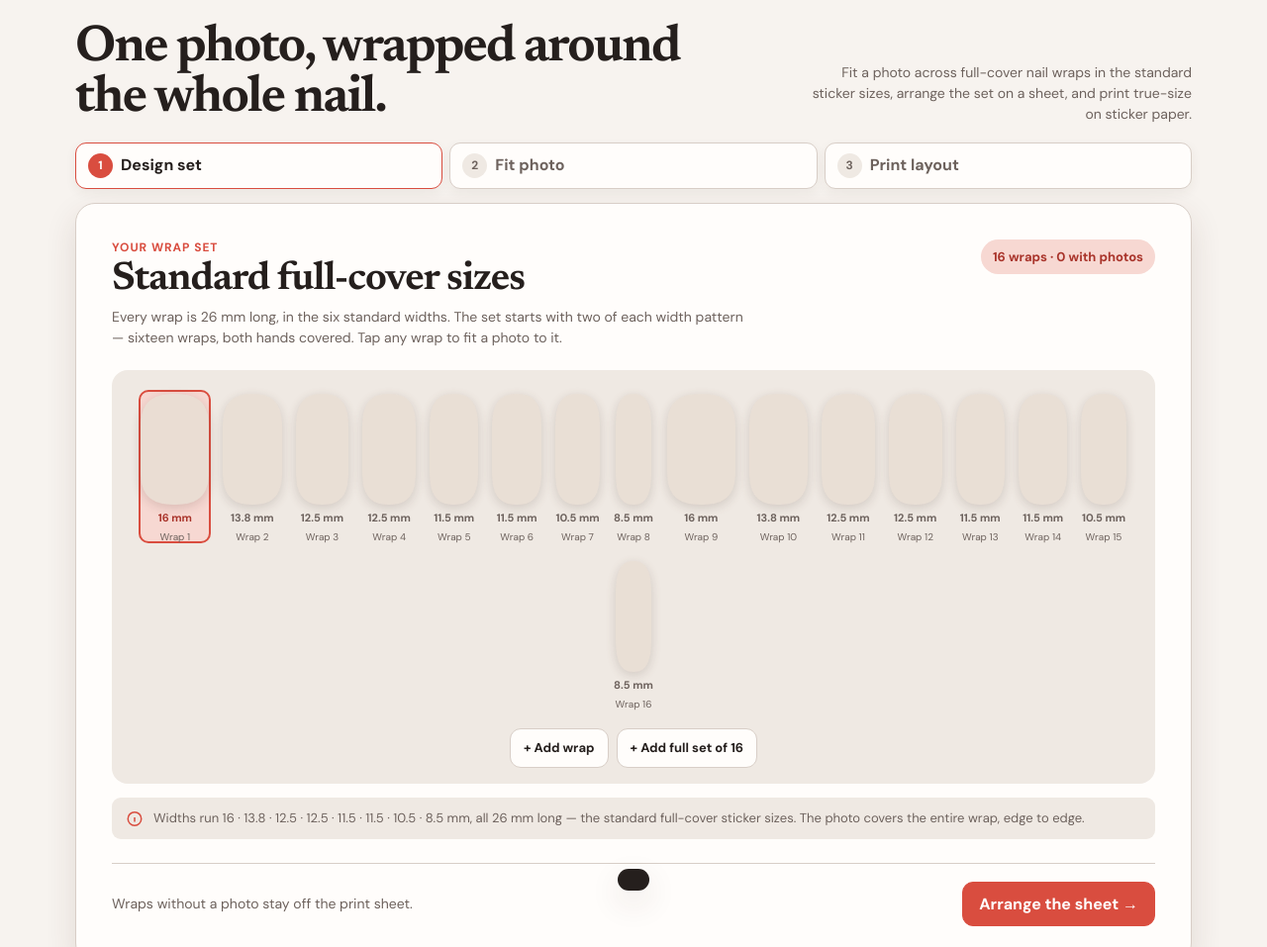
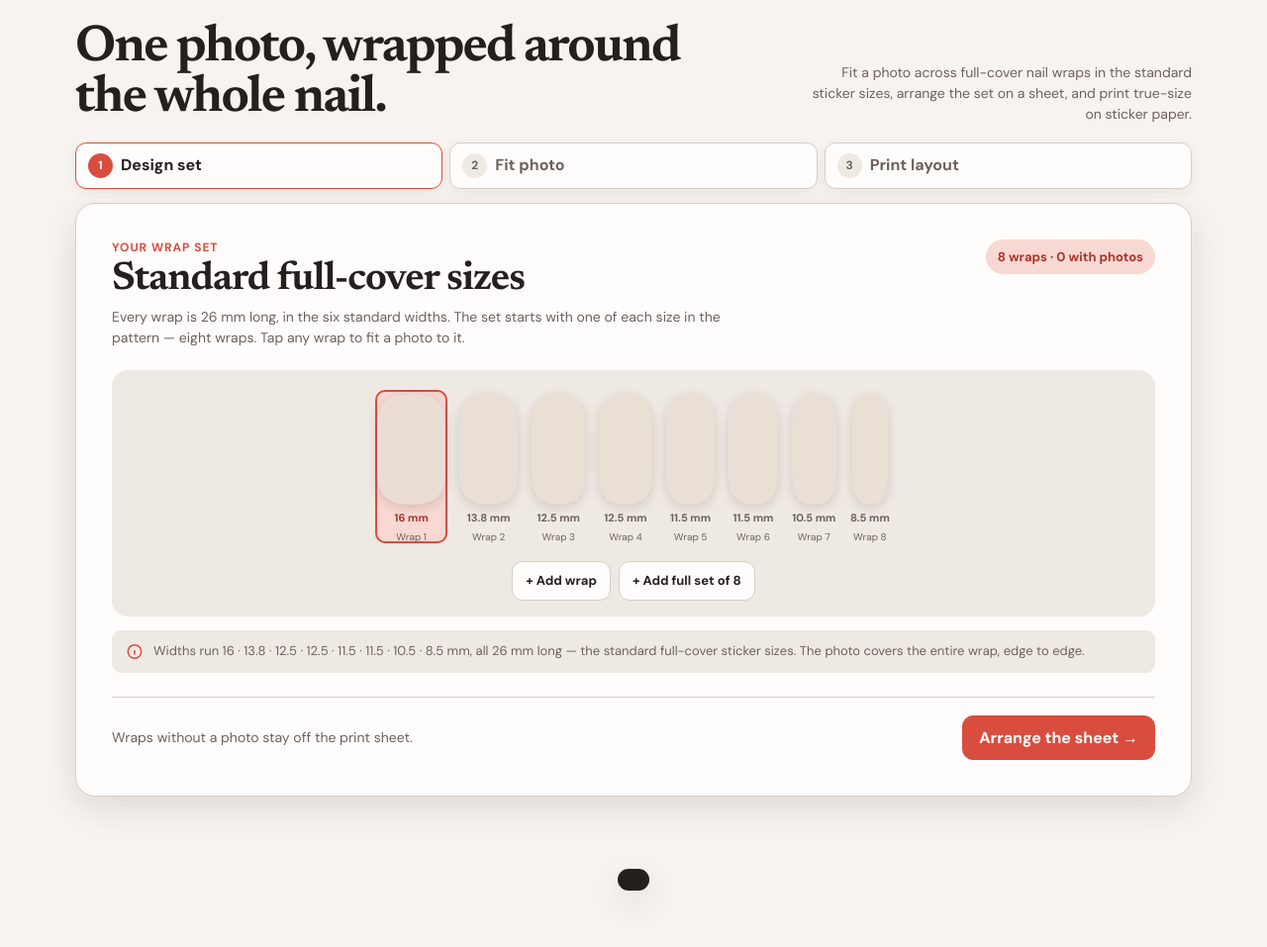
Before and after one commit to coopmatth/nail-wrap-designer, a plain HTML site: page index.html in a window 1280 px wide. Shown: the top 957 px of the page at 99% size. After the commit the page ends 847 px from the top, so only its background shows below. Drawn offline with Linux system fonts and the light colour scheme.

Commit message:
Default set: 8 wraps, one of each size

```diff
--- a/index.html
+++ b/index.html
@@ -32,11 +32,11 @@
   </nav>
   <section class="workspace">
     <article class="screen active" id="setScreen">
-      <div class="head"><div><div class="eyebrow">Your wrap set</div><h2>Standard full-cover sizes</h2><p>Every wrap is 26 mm long, in the six standard widths. The set starts with two of each width pattern — sixteen wraps, both hands covered. Tap any wrap to fit a photo to it.</p></div><div class="pill" id="setCount">16 wraps</div></div>
+      <div class="head"><div><div class="eyebrow">Your wrap set</div><h2>Standard full-cover sizes</h2><p>Every wrap is 26 mm long, in the six standard widths. The set starts with one of each size in the pattern — eight wraps. Tap any wrap to fit a photo to it.</p></div><div class="pill" id="setCount">8 wraps</div></div>
       <div class="set-sheet">
         <div class="wrap-grid" id="wrapGrid"></div>
-        <div class="empty-set hidden" id="emptySet"><b>No wraps in the set</b>Add a wrap or a full set of sixteen to get started.</div>
-        <div class="set-tools"><button class="btn" id="addWrap" type="button">+ Add wrap</button><button class="btn" id="addSet" type="button">+ Add full set of 16</button></div>
+        <div class="empty-set hidden" id="emptySet"><b>No wraps in the set</b>Add a wrap or a full set of eight to get started.</div>
+        <div class="set-tools"><button class="btn" id="addWrap" type="button">+ Add wrap</button><button class="btn" id="addSet" type="button">+ Add full set of 8</button></div>
       </div>
       <div class="note"><svg viewBox="0 0 24 24" fill="none" stroke="currentColor" stroke-width="2"><circle cx="12" cy="12" r="9"/><path d="M12 10v6m0-9h.01"/></svg><span>Widths run 16 · 13.8 · 12.5 · 12.5 · 11.5 · 11.5 · 10.5 · 8.5 mm, all 26 mm long — the standard full-cover sticker sizes. The photo covers the entire wrap, edge to edge.</span></div>
       <div class="actions"><span class="helper">Wraps without a photo stay off the print sheet.</span><button class="btn primary" id="doneSet">Arrange the sheet →</button></div>
@@ -60,7 +60,7 @@
     </article>
 
     <article class="screen" id="layoutScreen">
-      <div class="head"><div><div class="eyebrow">Print layout</div><h2>Arrange the sheet</h2><p>Wraps start in the standard two-rows-of-eight set arrangement. Drag any wrap to an unused area of a partially used sticker sheet.</p></div><div class="pill" id="layoutCount">0 wraps</div></div>
+      <div class="head"><div><div class="eyebrow">Print layout</div><h2>Arrange the sheet</h2><p>Wraps start in the standard set arrangement, up to eight per row. Drag any wrap to an unused area of a partially used sticker sheet.</p></div><div class="pill" id="layoutCount">0 wraps</div></div>
       <div class="layout-grid">
         <div class="settings">
           <div><div class="helper" style="font-weight:700;color:var(--ink);margin-bottom:8px">Paper size</div><div class="paper-picks"><button class="active" data-paper-size="letter">US Letter<small>8.5 × 11 in</small></button><button data-paper-size="a4">A4<small>210 × 297 mm</small></button></div></div>
@@ -86,7 +86,7 @@ var WIDTHS=[16,13.8,12.5,11.5,10.5,8.5];
 var SET_PATTERN=[16,13.8,12.5,12.5,11.5,11.5,10.5,8.5];
 var nextId=1;
 function makeWrap(w){return{id:nextId++,w:w,source:null,sourceUrl:'',scale:1,rotation:0,x:0,y:0,flip:false,layoutX:0,layoutY:0,previewUrl:''}}
-var wraps=[];SET_PATTERN.concat(SET_PATTERN).forEach(function(w){wraps.push(makeWrap(w))});
+var wraps=[];SET_PATTERN.forEach(function(w){wraps.push(makeWrap(w))});
 var state={screen:'set',selectedId:wraps[0].id,paperSize:'letter',background:'white',printDpi:600,paperScale:1,cutOutline:true};
 var $=function(s){return document.querySelector(s)},$$=function(s){return Array.prototype.slice.call(document.querySelectorAll(s))},toastTimer;
 function showToast(t){var e=$('#toast');e.textContent=t;e.classList.add('show');clearTimeout(toastTimer);toastTimer=setTimeout(function(){e.classList.remove('show')},2300)}
@@ -149,7 +149,7 @@ function renderSet(){
   $('#setCount').textContent=wraps.length+' wrap'+(wraps.length===1?'':'s')+' · '+pc+' with photo'+(pc===1?'':'s');
 }
 $('#addWrap').addEventListener('click',function(){var wr=makeWrap(12.5);wraps.push(wr);state.selectedId=wr.id;renderSet();showToast('Wrap added — 12.5 × 26 mm');go('edit')});
-$('#addSet').addEventListener('click',function(){SET_PATTERN.concat(SET_PATTERN).forEach(function(w){wraps.push(makeWrap(w))});renderSet();showToast('Full set of 16 added — '+wraps.length+' wraps total')});
+$('#addSet').addEventListener('click',function(){SET_PATTERN.forEach(function(w){wraps.push(makeWrap(w))});renderSet();showToast('Full set of 8 added — '+wraps.length+' wraps total')});
 $('#doneSet').addEventListener('click',function(){go('layout')});
 /* ---------- Step 2: the editor ---------- */
 var sizeGrid=$('#sizeGrid');
```
